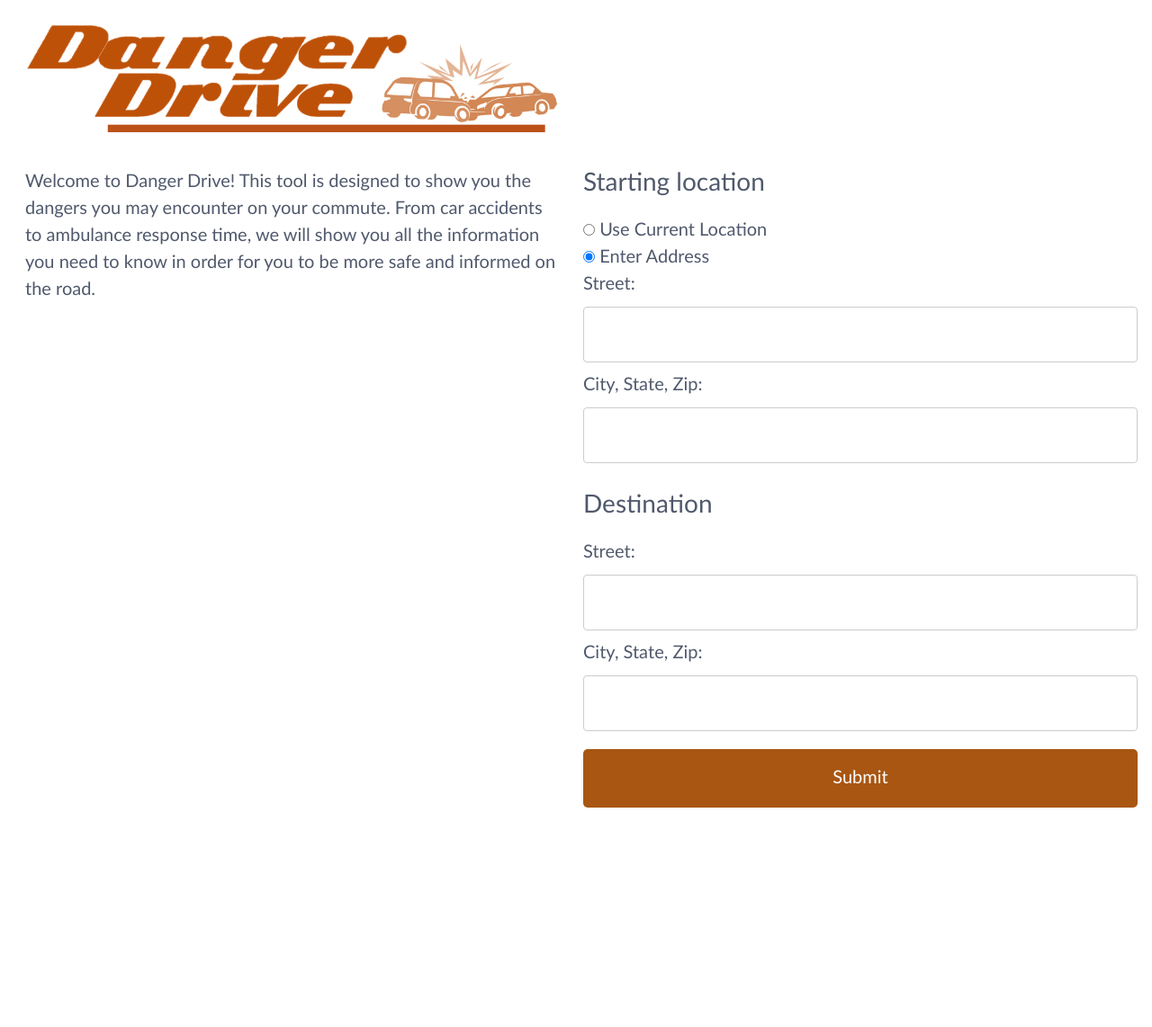
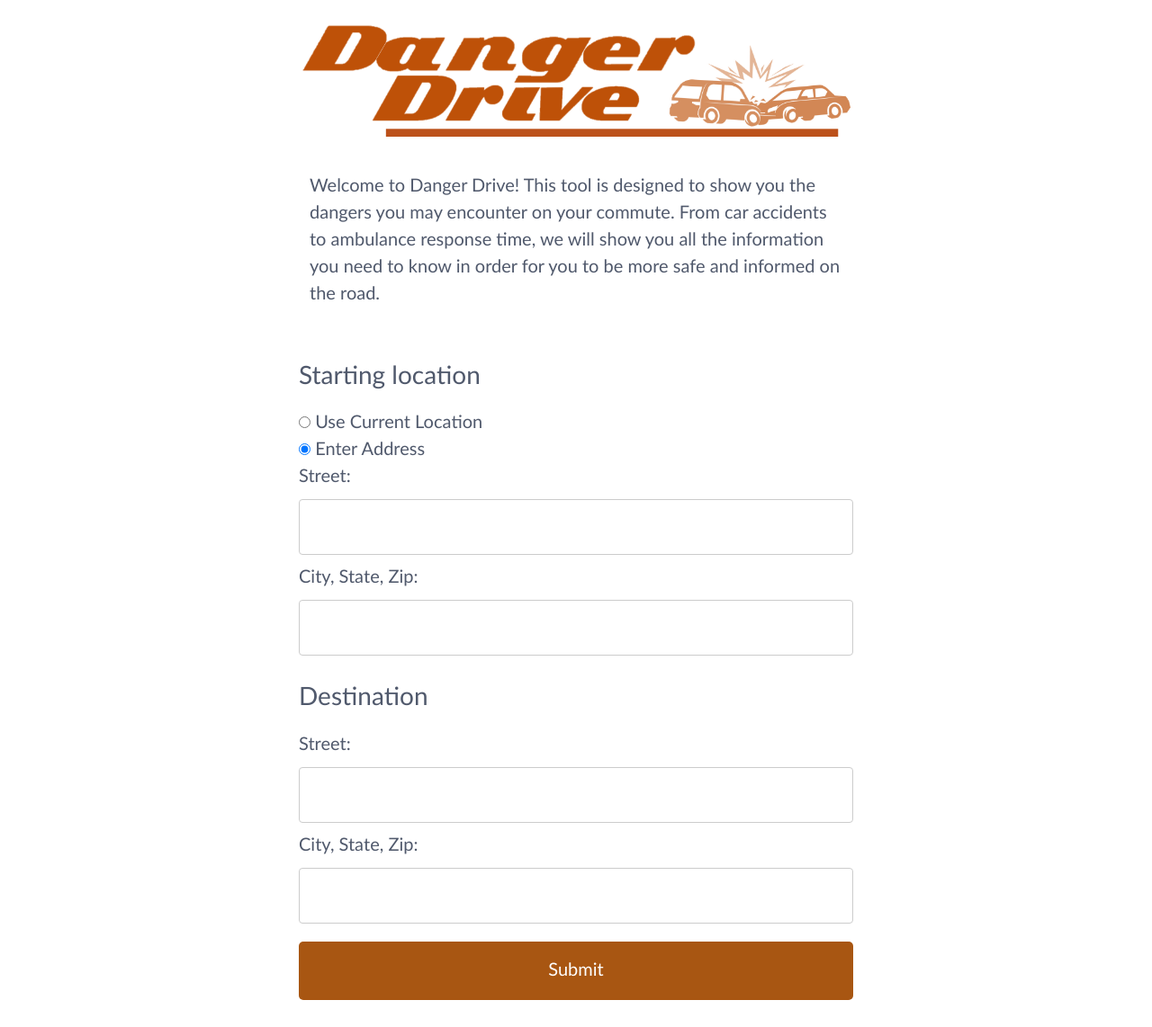
Before and after one commit to WillCPP/DangerDrive, a Python web app: template app/templates/web_prototype.html in a window 1280 px wide. Shown: the whole page at 90% size. Before the commit the page ends 898 px from the top, so only its background shows below. Run offline with Jinja, Linux system fonts and the light colour scheme; the template is opened without the code that fills it, so the values that code supplies are empty.

Commit message:
Style Change

```diff
--- a/app/static/styles/style.css
+++ b/app/static/styles/style.css
@@ -26,3 +26,6 @@ body {
   font-family: 'LatoLatinWeb';
   font-size: 1em;
 }
+#map {
+  height: 100%;
+}
--- a/app/templates/web_prototype.html
+++ b/app/templates/web_prototype.html
@@ -15,11 +15,12 @@
             <div class="column col-12 col-md-12">
                 <div class="container">
                     <div class="columns">
-                        <div class="column col-6 col-md-12" style="padding: 1em">
-                            <img class="img-responsive" src="static/images/Logo1.png" alt="logo" width="100%" height="30%">
+                        <div class="column col-12 col-md-12" style="padding: 1em">
+                            <img class="img-responsive centered" src="static/images/Logo1.png" alt="logo" width="50%" height="30%">
                         </div>
                     </div>
                     <div class="columns">
+                        <div class="column col-3 col-md-0" style="padding: 1em"></div>
                         <div class="column col-6 col-md-12" style="padding: 1em">
                             <p>
                                 Welcome to Danger Drive! This tool is designed to show you the dangers you may encounter on your commute. From car accidents
@@ -27,6 +28,10 @@
                                 for you to be more safe and informed on the road.
                             </p>
                         </div>
+                        <div class="column col-3 col-md-0" style="padding: 1em"></div>
+                    </div>
+                    <div class="columns">
+                        <div class="column col-3 col-md-0" style="padding: 1em"></div>
                         <div class="column col-6 col-md-12">
                             <form method="POST">
                                 <div class="user-input">
@@ -71,6 +76,7 @@
                                 </div>
                             </form>
                         </div>
+                        <div class="column col-3 col-md-0" style="padding: 1em"></div>
                     </div>
                 </div>
             </div>
```
Also changed, not shown: app/templates/web_prototype_map.html (+6 -9 lines).
